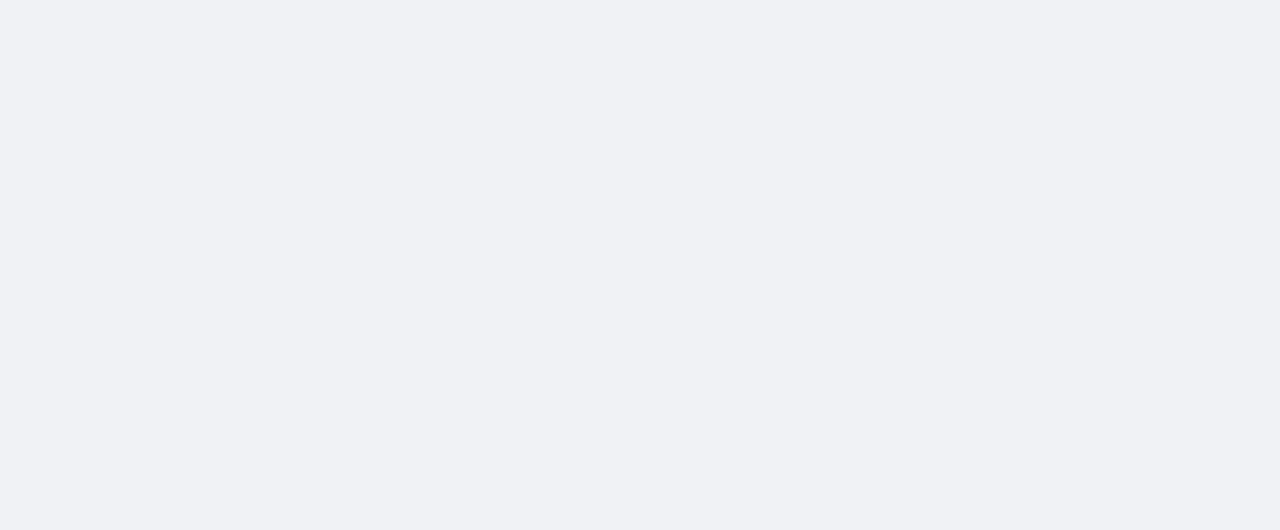
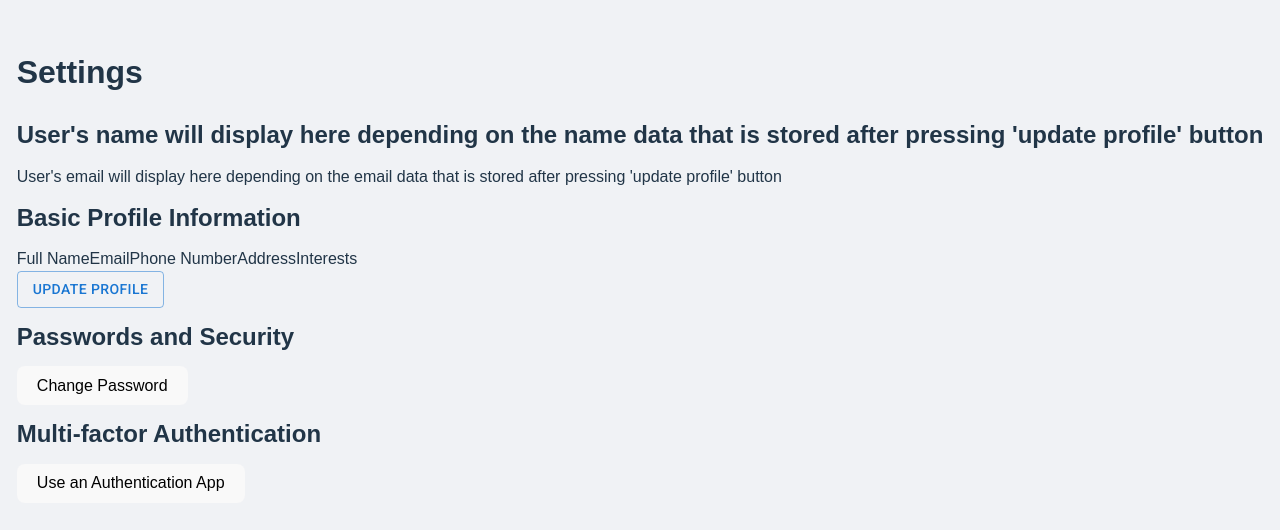
Before and after one commit to PAP-2024-Summer-L6-G1-students/identity-provider-frontend, a React (Vite) app in the folder identity-provider/: page /profilepage in a window 1280 px wide. Before the commit this address had no page. Shown: the part 138-668 px from the top of the page. Built offline with nearby package versions, Linux system fonts and the light colour scheme.

Commit message:
almost finished with create profile page

```diff
--- a/identity-provider/src/main.jsx
+++ b/identity-provider/src/main.jsx
@@ -14,6 +14,7 @@ import EnterCodeFromEmail from './pages/EnterCodeFromEmail.jsx';
 import Dashboard from './pages/Dashboard.jsx';
 import ChangePassword from './pages/ChangePassword.jsx';
 import CreateProfilePage from './pages/CreateProfilePage.jsx'
+import ProfilePage from './pages/ProfilePage.jsx'
 
 ReactDOM.createRoot(document.getElementById('root')).render(
   <React.StrictMode>
@@ -22,11 +23,24 @@ ReactDOM.createRoot(document.getElementById('root')).render(
         <Route path="/entercodefromemail" element={<EnterCodeFromEmail/>} />
         <Route path="/dashboard" element={<Dashboard/>} />
         <Route path="/" element={<Landing />} />
+        {/* landing is styled */}
         <Route path="/ChangePassword" element={<ChangePassword />} />
+        {/* change password is styled */}
         <Route path="/create-account" element={<CreateAccount />} />
+        {/* create acount is styled */}
         <Route path="/forgot-password" element={<ForgotPassword />} />
+        {/* forgot password is styled */}
         <Route path="/login" element={<Login />} />
+        {/* log in is styled */}
        <Route path = "/createprofile" element={<CreateProfilePage />} />
+       <Route path = "/profilepage" element={<ProfilePage/>} />
+
+       {/* what needs to be styled:
+       create profile
+       enter code from email
+       dashboard-farheen
+       profile page */}
+
       </Routes>
     </Router>
   </React.StrictMode>,
--- a/identity-provider/src/pages/CreateProfilePage.jsx
+++ b/identity-provider/src/pages/CreateProfilePage.jsx
@@ -67,7 +67,9 @@ export default function ProfilePage() {
         <TextField id="outlined-basic" label="Address" variant="outlined" />
         </Box>
 
-        <button type = "submit" onClick = {CreateProfile}>Create Your Profile</button>
+        {/* <div id="redirect-button-divs"> */}
+        <button type = "submit" id = "confirm-button" onClick = {CreateProfile}>Create Your Profile</button>
+        {/* </div> */}
 
 
         </>
--- /dev/null
+++ b/identity-provider/src/pages/ProfilePage.css
@@ -0,0 +1,3 @@
+#profile-info {
+    display:flex
+}
--- a/identity-provider/src/pages/ProfilePage.jsx
+++ b/identity-provider/src/pages/ProfilePage.jsx
@@ -1,26 +1,66 @@
-//
+import * as React from 'react';
+import Button from '@mui/material/Button';
+import TextField from '@mui/material/TextField';
+import Dialog from '@mui/material/Dialog';
+import DialogActions from '@mui/material/DialogActions';
+import DialogContent from '@mui/material/DialogContent';
+import DialogContentText from '@mui/material/DialogContentText';
+import DialogTitle from '@mui/material/DialogTitle';
+
+import './ProfilePage.css'
+
+
+import { useNavigate } from 'react-router-dom';
+
+
 export default function ProfilePage() {
 
-        const UpdateProfile = () => {
-                console.log("The inputs should stay on the page and text boxes should go away")
-        }
+// const [count, setCount] = useState(0)
+const navigate = useNavigate()
+
+
+const UpdateProfile = () => {
+        console.log("This button will store the users data and display on the profile information");
+}
+
+const ChangePassword = () => {
+        console.log("This button will redirect to the Change Your Password page")
+        navigate('/ChangePassword')
+}
+
+const UseAuthApp = () => {
+        console.log("This button will redirect to the Use an Authentication App page")
+        navigate('')
+}
+
+const [open, setOpen] = React.useState(false);
+
+  const handleClickOpen = () => {
+    setOpen(true);
+  };
+
+  const handleClose = () => {
+    setOpen(false);
+  };
+
     return (
         <>
         <h2>Settings</h2>
         {/* Image Button, side by side to users name and email*/}
         {/* Placeholder image? */}
-        <button></button>
 
         {/* Users Name and Email */}
-        <h1>John Doe</h1>
-        <p>Email </p>
+        <h1>User's name will display here depending on the name data that is stored after pressing 'update profile' button</h1>
+        <p>User's email will display here depending on the email data that is stored after pressing 'update profile' button </p>
         {/* Email will need to be updated depending on the email data that is stored */}
 
         <h1>Basic Profile Information</h1>
         {/* Text boxes will be to the side of the category */}
 
-<form id="profile-page">
-  <label htmlFor="name">Name:</label>
+
+
+{/* <form id="profile-page">
+  <label htmlFor="name">Full Name:</label>
   <input type="text" id="name"/>
   <br/>
   <label htmlFor="email">Email:</label>
@@ -36,39 +76,128 @@ export default function ProfilePage() {
   <input type="text" id="interests"/>
   <br/>
   {/* <input type="submit" value="Update Profile"/> */}
-  </form>
-
-  <button type = "submit" onClick = {UpdateProfile}>Update Profile</button>
-  {/* I might want to keep these as inputs instead of buttons */}
 
 
-{/* form action ='' at the top (although we don't even need the form label so idk how I would do that), and make a page that the user date will be stored in */}
-{/* <p>If you click the "Submit" button, the form-data will be sent to a page called "".</p> */}
+{/* <ol>
+  <li>Coffee</li>
+  <li>Tea</li>
+  <li>Milk</li>
+</ol> */}
 
-        {/* Update Profile Button */}
-        <button></button>
+<div id = 'profile-info'>
+    <div>Full Name </div>
+    <div>Email</div>
+    <div>Phone Number</div>
+    <div>Address</div>
+    <div>Interests</div>
+</div>
+
+{/* <div style= 'display:flex'> */}
+
+
+{/* Update Profile Button */}
+
+<React.Fragment>
+      <Button variant="outlined" onClick={handleClickOpen}>
+        Update Profile
+      </Button>
+      <Dialog
+        open={open}
+        onClose={handleClose}
+        PaperProps={{
+          component: 'form',
+        //   onSubmit: (event: React.FormEvent<HTMLFormElement>) => {
+        //     event.preventDefault();
+        //     const formData = new FormData(event.currentTarget);
+        //     const formJson = Object.fromEntries((formData as any).entries());
+        //     const email = formJson.email;
+        //     console.log(email);
+        //     handleClose();
+        //   },
+        }}
+      >
+
+        {/* Add event listener? */}
+        <DialogTitle>Basic Profile Information</DialogTitle>
+        <DialogContent>
+          {/* <DialogContentText>
+            To subscribe to this website, please enter your email address here. We
+            will send updates occasionally.
+          </DialogContentText> */}
+          <TextField
+            autoFocus
+        //     required
+            margin="dense"
+            id="name"
+            name="email"
+            label="Full Name"
+        //     type="email"
+            fullWidth
+            variant="standard"
+          />
+          <TextField
+            autoFocus
+            required
+            margin="dense"
+            id="name"
+            name="email"
+            label="Email Address"
+        //     type="email"
+            fullWidth
+            variant="standard"
+          />
+          <TextField
+            autoFocus
+            required
+            margin="dense"
+            id="name"
+            name="email"
+            label="Phone Number"
+        //     type="email"
+            fullWidth
+            variant="standard"
+          />
+          <TextField
+            autoFocus
+            required
+            margin="dense"
+            id="name"
+            name="email"
+            label="Address"
+        //     type="email"
+            fullWidth
+            variant="standard"
+          />
+          <TextField
+            autoFocus
+            required
+            margin="dense"
+            id="name"
+            name="email"
+            label="Interests"
+        //     type="email"
+            fullWidth
+            variant="standard"
+          />
+        </DialogContent>
+        <DialogActions>
+          <Button onClick={handleClose}>Cancel</Button>
+          <Button type="submit" onClick = {UpdateProfile}>Submit</Button>
+          {/* When this submit button is clicked on (with an onclick, event listener it will display the user info on the page) */}
+        </DialogActions>
+      </Dialog>
+    </React.Fragment>
+
 
         <h1>Passwords and Security</h1>
 
-        {/* Change Username Button */}
-        {/* Onclick */}
-
-        {/* <input type="submit" value="Change Username"/> */}
-        <button type = "submit">Change Username</button>
-
-        <br/>
-
-        {/* Change Password Button */}
-        {/* Onclick */}
-
-        {/* <input type="submit" value="Change Password"/> */}
-        <button type = "submit">Change Password</button>
+        <button type = "submit" onClick = {ChangePassword}>Change Password</button>
 
 
         <br/>
 
         <h1>Multi-factor Authentication</h1>
-        <button type = "submit">Use an Authentication App</button>
+        <button type = "submit" onClick = {UseAuthApp}>Use an Authentication App</button>
         <script src="ProfilePageJS.js"></script>
         </>
 
```
Also changed, not shown: identity-provider/src/pages/CreateProfilePage.css (added, +17 -0 lines).
